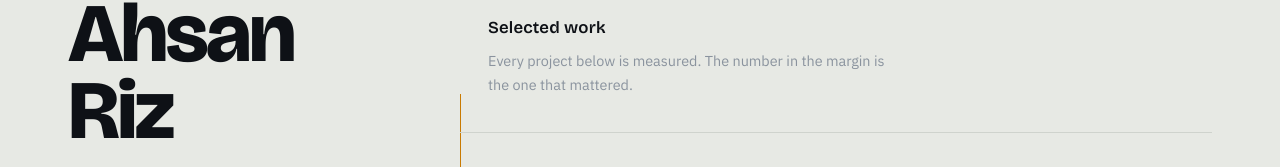
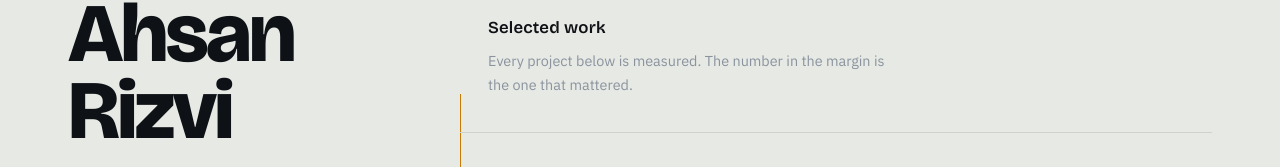
Before and after one commit to ahsanrizvi99/portfolio-website, a plain HTML site: page site/index.html in a window 1280 px wide. Shown: the part 122-289 px from the top of the page. Drawn offline with nearby package versions, Linux system fonts and the light colour scheme.

Commit message:
name changed bor

```diff
--- a/site/index.html
+++ b/site/index.html
@@ -26,7 +26,7 @@
 
       <h1 class="wordmark">
         <span class="line"><span style="--d:80ms">Ahsan</span></span>
-        <span class="line"><span style="--d:180ms">Riz</span></span>
+        <span class="line"><span style="--d:180ms">Rizvi</span></span>
       </h1>
 
       <p class="rail-bio load" style="--d:320ms">
```
